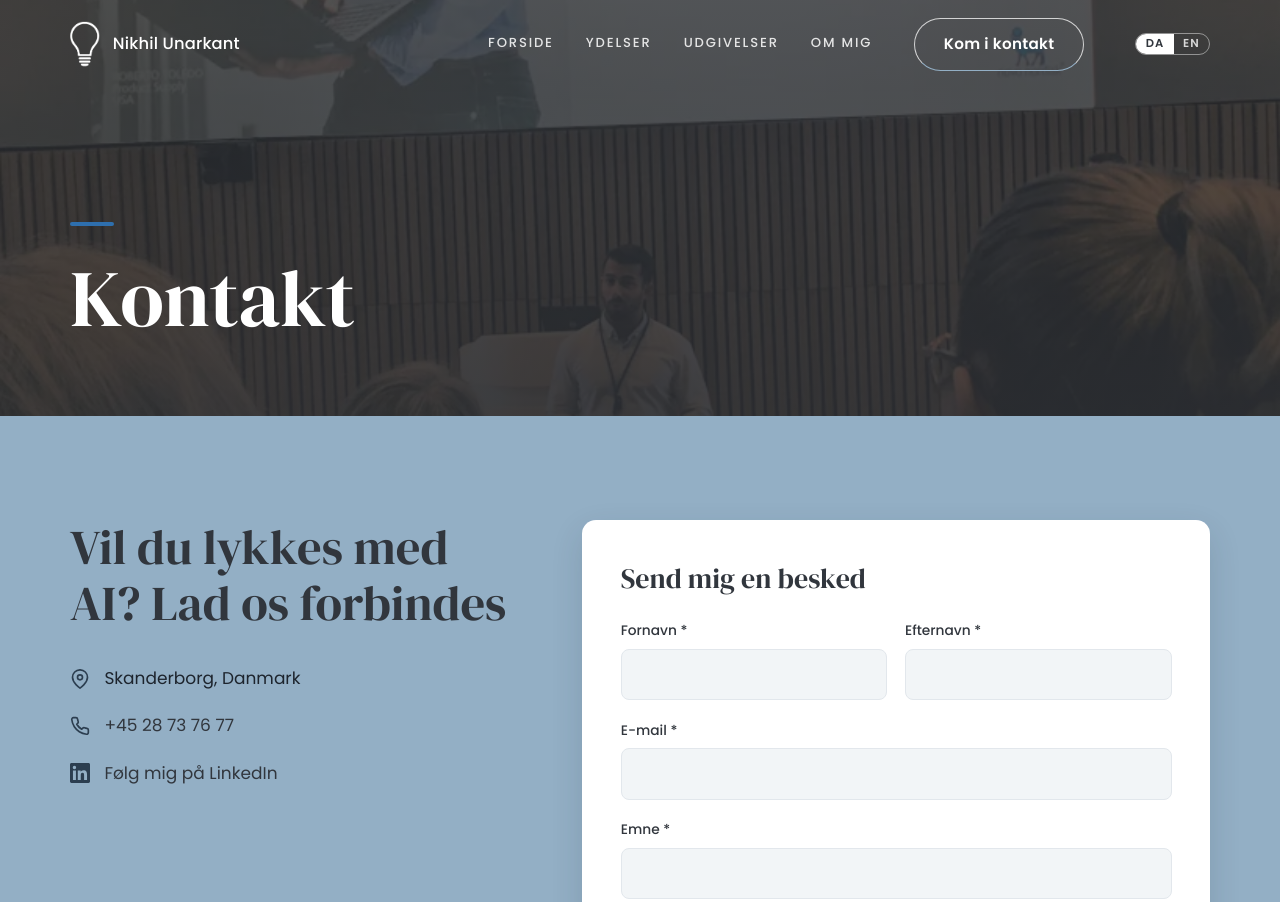
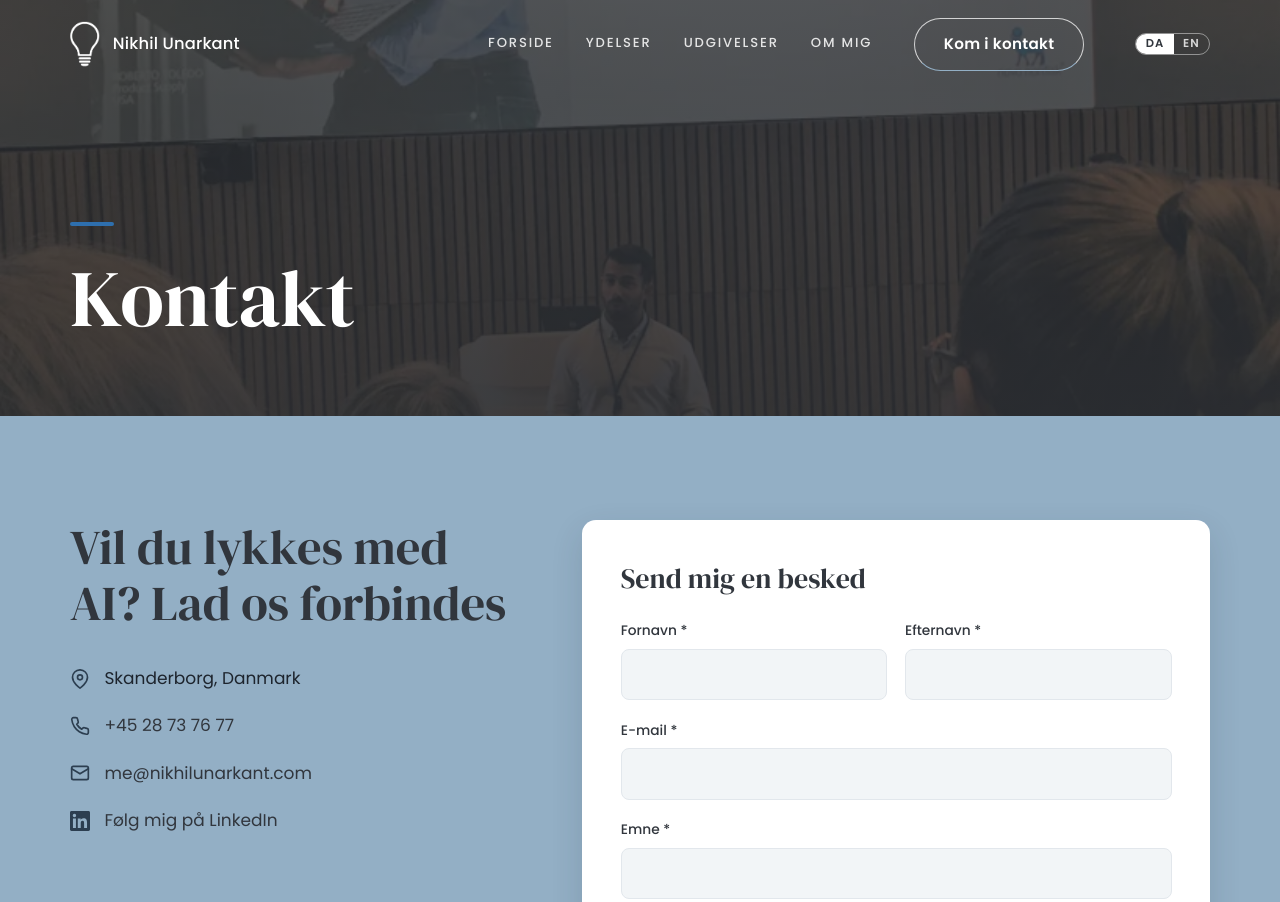
Before and after one commit to nunarkant/nikhilunarkant-website, a plain HTML site: page contact.html in a window 1280 px wide. Shown: the top 902 px of the page. Drawn offline with Linux system fonts and the light colour scheme.

Commit message:
Add email address to the contact pages
Adds me@nikhilunarkant.com (mailto link) to the contact details on the
Danish and English contact pages, to the Person and ProfessionalService
JSON-LD, and to llms.txt.

Co-Authored-By: Claude Opus 5.5 <noreply@anthropic.com>

```diff
--- a/contact.html
+++ b/contact.html
@@ -63,7 +63,8 @@
         "height": 1168,
         "caption": "Nikhil Unarkant — officielt portræt",
         "representativeOfPage": true
-      }
+      },
+      "email": "me@nikhilunarkant.com"
     },
     {
       "@type": "WebPage",
@@ -130,6 +131,10 @@ Vil du lykkes med AI? Lad os forbindes
 <li>
 <svg aria-hidden="true" fill="none" height="20" stroke="currentColor" stroke-linecap="round" stroke-linejoin="round" stroke-width="2" viewbox="0 0 24 24" width="20"><path d="M22 16.92v3a2 2 0 0 1-2.18 2 19.79 19.79 0 0 1-8.63-3.07 19.5 19.5 0 0 1-6-6 19.79 19.79 0 0 1-3.07-8.67A2 2 0 0 1 4.11 2h3a2 2 0 0 1 2 1.72c.127.96.361 1.903.7 2.81a2 2 0 0 1-.45 2.11L8.09 9.91a16 16 0 0 0 6 6l1.27-1.27a2 2 0 0 1 2.11-.45c.907.339 1.85.573 2.81.7A2 2 0 0 1 22 16.92Z"></path></svg>
 <a href="tel:+4528737677">+45 28 73 76 77</a>
+</li>
+<li>
+<svg aria-hidden="true" fill="none" height="20" stroke="currentColor" stroke-linecap="round" stroke-linejoin="round" stroke-width="2" viewbox="0 0 24 24" width="20"><rect height="16" rx="2" width="20" x="2" y="4"></rect><path d="m22 7-10 6L2 7"></path></svg>
+<a href="mailto:me@nikhilunarkant.com">me@nikhilunarkant.com</a>
 </li>
 <li>
 <svg aria-hidden="true" fill="currentColor" height="20" viewbox="0 0 24 24" width="20"><path d="M20.45 20.45h-3.55v-5.57c0-1.33-.03-3.04-1.85-3.04-1.86 0-2.14 1.45-2.14 2.94v5.67H9.35V9h3.41v1.56h.05c.48-.9 1.64-1.85 3.37-1.85 3.6 0 4.27 2.37 4.27 5.46v6.28ZM5.34 7.43a2.06 2.06 0 1 1 0-4.12 2.06 2.06 0 0 1 0 4.12ZM7.12 20.45H3.55V9h3.57v11.45ZM22.22 0H1.77C.79 0 0 .77 0 1.73v20.54C0 23.23.79 24 1.77 24h20.45c.98 0 1.78-.77 1.78-1.73V1.73C24 .77 23.2 0 22.22 0Z"></path></svg>
```
Also changed, not shown: about.html (+2 -1 lines), en/about.html (+2 -1 lines), en/contact.html (+6 -1 lines), en/index.html (+4 -2 lines), en/publications.html (+2 -1 lines), en/ydelser.html (+2 -1 lines), fra-ai-pilot-til-vaerdi.html (+2 -1 lines), hvad-er-ai-ledelse.html (+2 -1 lines), hvad-er-en-ai-audit.html (+2 -1 lines), index.html (+4 -2 lines), pris-paa-seminar-om-ai-ledelse.html (+2 -1 lines), publications.html (+2 -1 lines), vaelg-ai-ledelsesraadgiver.html (+2 -1 lines), viden.html (+2 -1 lines), 2 more files.
